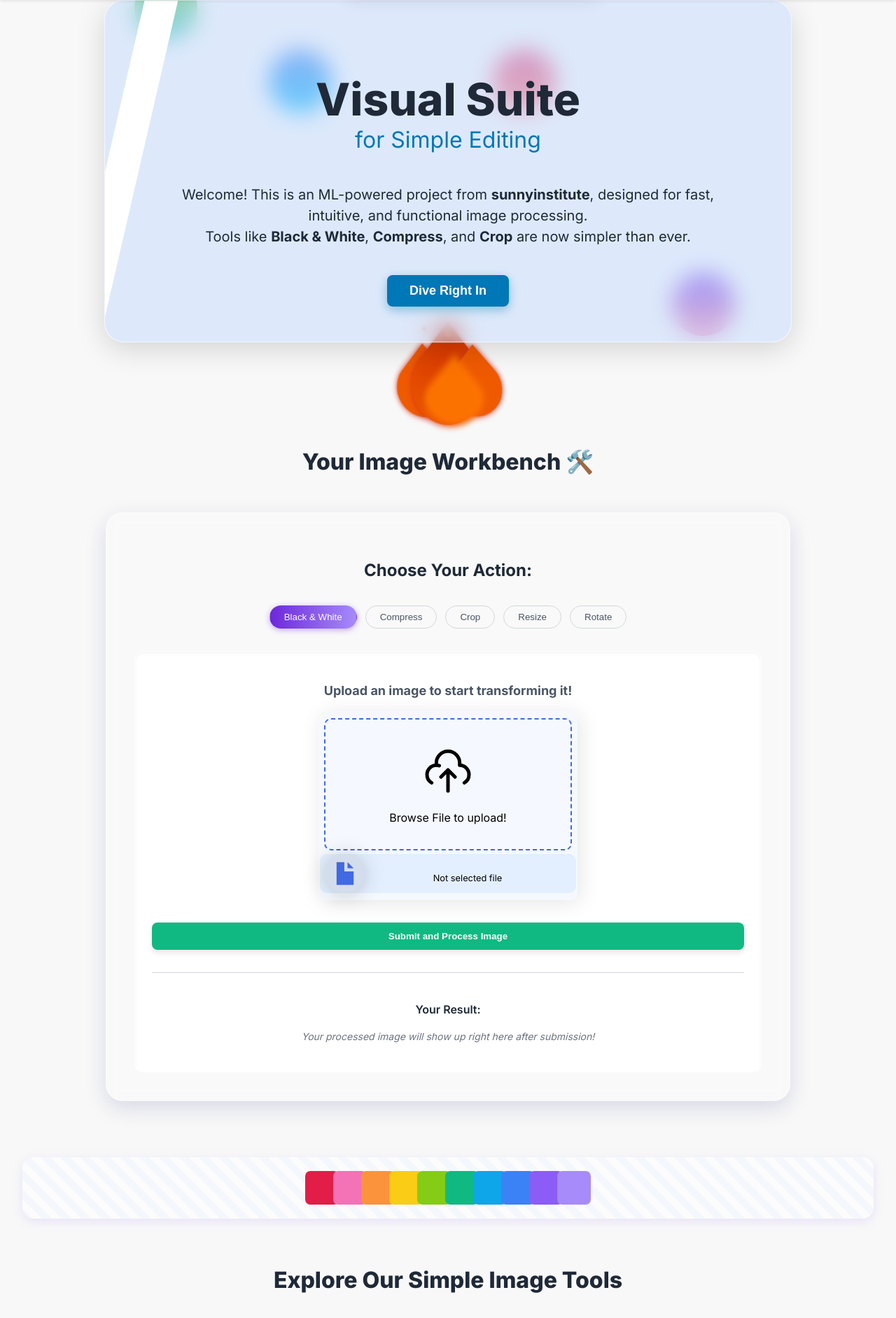
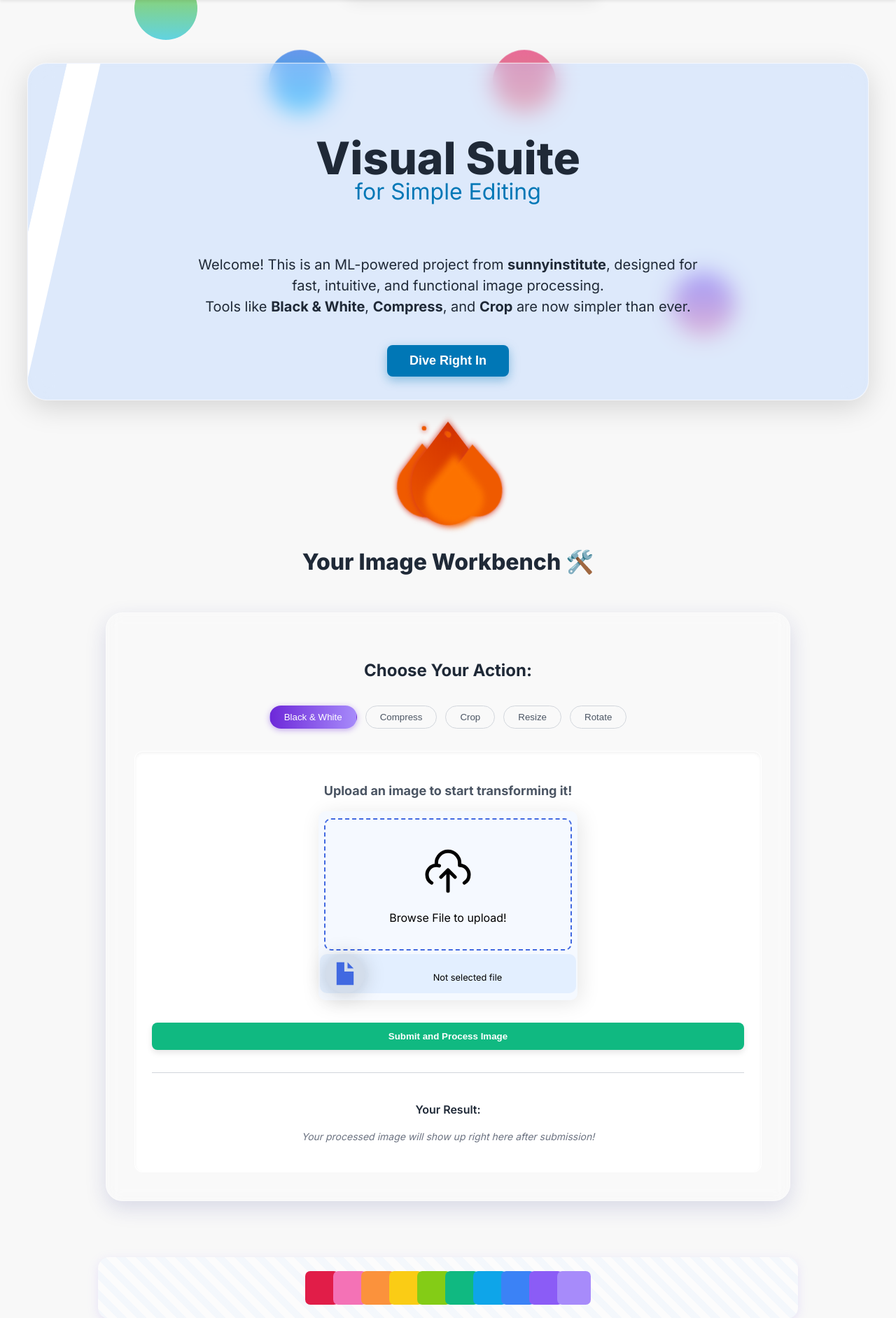
Before and after one commit to pranavsahu005/Crevr_Tool, a Django app: page / in a window 1280 px wide. Shown: the part 82-1965 px from the top of the page at 70% size. Run offline with Django 5.2, Linux system fonts and the light colour scheme.

Commit message:
user.css

```diff
--- a/tools/static/user.css
+++ b/tools/static/user.css
@@ -20,9 +20,9 @@ body {
 
 /* Center container for content (like max-width) */
 .container {
-  max-width: 1280px;
+  max-width: 1000px;
   margin: 0 auto;
-  /* Center the container */
+  /* Center he container */
   padding: 0 1rem;
 }
 
@@ -30,8 +30,8 @@ body {
 h1 {
   font-size: 2.5rem;
   font-weight: 800;
-  line-height: 1.2;
-  margin-bottom: 1.5rem;
+  line-height: 1;
+  /* margin-bottom: 1.5rem; */
 }
 
 h2 {
@@ -75,10 +75,7 @@ a {
     font-size: 4rem;
   }
 
-  .container {
-    padding: 0 2rem;
-  }
-}
+
 
 /* --- ABSTRACT BACKGROUND ANIMATION STYLES (LAVA LAMP) --- */
 @keyframes drop {
@@ -233,6 +230,7 @@ a {
   justify-content: center;
   align-items: center;
   margin-bottom: 1rem;
+  margin-top: 150px;
   /* Space between fire and H2 */
 }
 
@@ -501,15 +499,15 @@ header {
             /* Blue-Tinted Glassmorphism Effect */
             background-color: rgba(180, 210, 255, 0.4); /* Blue Glass */
             backdrop-filter: blur(16px);
-
             border: 1px solid rgba(255, 255, 255, 0.6);
 
             /* Soft, lifted shadow */
             box-shadow: 0 10px 40px 0 rgba(0, 0, 0, 0.15), 0 0 0 1px rgba(255, 255, 255, 0.3);
-
+            height: 380px;
+            top: 90px;
             color: #1f2937; /* Dark text for readability */
-            padding: 50px 40px;
-            max-width: 900px;
+            padding: 50px;
+            max-width: 1100px;
             margin: auto;
             border-radius: 1.75rem;
             position: relative;
@@ -591,7 +589,7 @@ header {
 .hero-content p {
             opacity: 1;
             margin-bottom: 2.5rem;
-            max-width: 48rem;
+            max-width: 45rem;
             font-size: 1.25rem;
             text-transform: none;
 }
@@ -852,7 +850,7 @@ main {
 }
 
 .item-color:focus::before {
-  content: "✅Copy";
+  content: "âœ…Copy";
 }
 
 /* --- 3D Hover Effect --- */
@@ -1454,14 +1452,14 @@ footer {
 }
 /* --- Team Section Styles --- */
 .team-section {
-  padding: 4rem 0;
+  /* padding: 4rem 0; */
   margin-bottom: 2rem;
 }
 
 .team-grid {
   display: grid;
-  grid-template-columns: repeat(auto-fit, minmax(250px, 1fr));
-  gap: 3rem;
+  grid-template-columns: repeat(auto-fit, minmax(200px, 1fr));
+  gap: 1rem;
   justify-items: center;
 }
 
```
